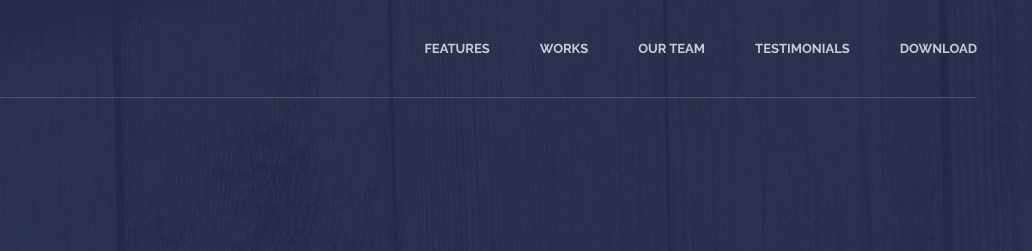
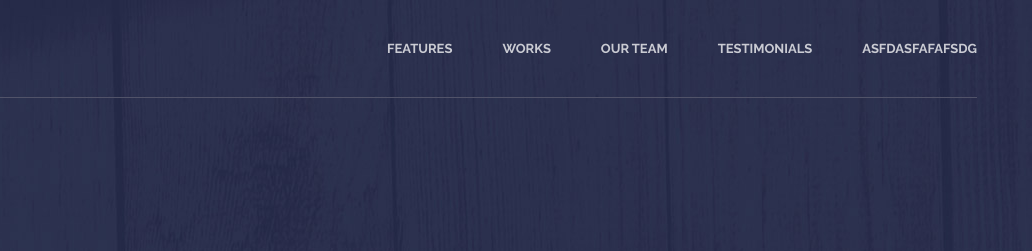
Before and after one commit to KSaleiko/Web_Lessons, a plain HTML site: page index.html in a window 1280 px wide. Shown: the top 251 px of the page, 248-1280 px from the left. Drawn offline with nearby package versions, Linux system fonts and the light colour scheme.

Commit message:
Rename download button

```diff
--- a/index.html
+++ b/index.html
@@ -91,7 +91,7 @@
 						<a class="nav__link" href="#" data-scroll="#works"> Works </a>
 						<a class="nav__link" href="#" data-scroll="#team"> Our Team </a>
 						<a class="nav__link" href="#" data-scroll="#reviews"> Testimonials </a>
-						<a class="nav__link" href="#" data-scroll="#download"> Download </a>
+						<a class="nav__link" href="#" data-scroll="#download"> asfdasfafafsdg </a>
 					</nav>
 
 					<!-- Меню в виде бургера (полосочек в столбик) -->
```
